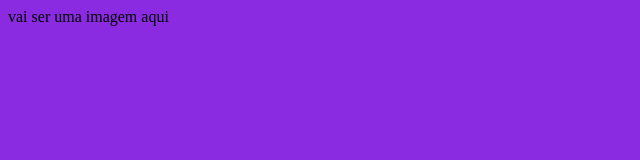
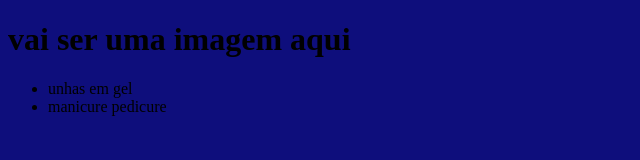
Before and after one commit to anacarolinecampos/site_tancredo2023, a plain HTML site: page index.html in a window 1280 px wide. Shown: the whole page, without its empty margins (0-640 px from the left). Drawn offline with Linux system fonts and the light colour scheme.

Commit message:
Add files via upload

```diff
--- a/index.html
+++ b/index.html
@@ -8,6 +8,10 @@
     <link rel="stylesheet" href="style.css">
 </head>
 <body>
-</h1>vai ser uma imagem aqui </h1>
+ <h1>vai ser uma imagem aqui</h1>
 </body>
 </html>
+<ul>
+    <li>unhas em gel</li>
+    <li> manicure pedicure</li>
+</ul>
--- a/style.css
+++ b/style.css
@@ -1,3 +1,3 @@
 body{
-    background-color: blueviolet;
-}
+    background-color: rgb(14, 14, 124);
+    }
```
